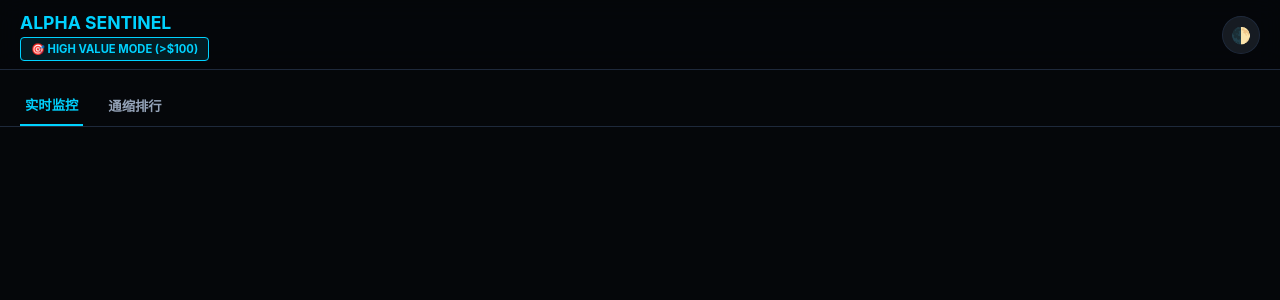
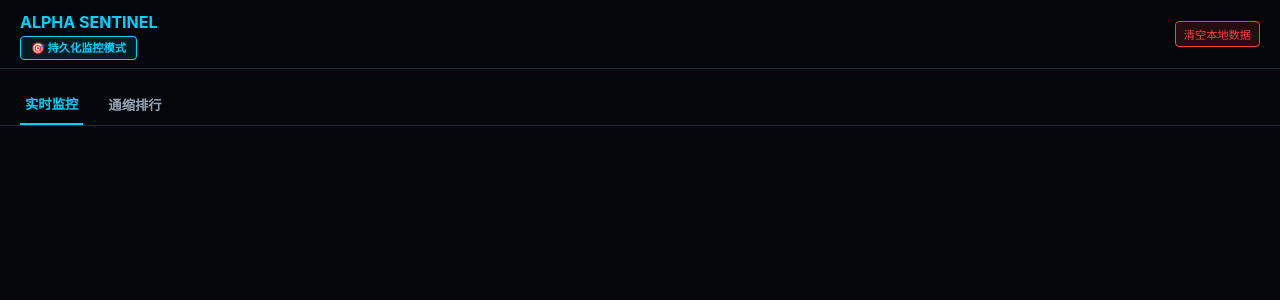
Before and after one commit to dadaleo/VirtualsMonitor2, a Flask app: page / in a window 1280 px wide. Shown: the top 300 px of the page. Run offline with Flask 3, Linux system fonts and the light colour scheme; some libraries are stand-ins or nearby versions.

Commit message:
Add files via upload

```diff
--- a/templates/index.html
+++ b/templates/index.html
@@ -3,7 +3,7 @@
 <head>
     <meta charset="UTF-8">
     <meta name="viewport" content="width=device-width, initial-scale=1.0, maximum-scale=1.0, user-scalable=no">
-    <title>Alpha Sentinel - High Value Only</title>
+    <title>Alpha Sentinel - Persistent v8.0</title>
     <script src="https://cdn.socket.io/4.7.2/socket.io.min.js"></script>
     <style>
         :root {
@@ -12,48 +12,29 @@
             --accent-red: #ff3e3e; --text-main: #e0e6ed; --text-dim: #94a3b8;
             --border: #1e293b; --table-head: #161b22;
         }
-
-        body.light-theme {
-            --bg: #f4f7fa; --card-bg: #ffffff; --header-bg: rgba(244, 247, 250, 0.95);
-            --accent-blue: #0055ff; --accent-green: #008f39; --accent-gold: #d48a00;
-            --accent-red: #d32f2f; --text-main: #1e293b; --text-dim: #64748b;
-            --border: #e2e8f0; --table-head: #f1f5f9;
-        }
-
-        body { background: var(--bg); color: var(--text-main); font-family: 'Inter', sans-serif; margin: 0; transition: 0.3s; padding-bottom: 50px; }
-
-        .header-nav {
-            position: sticky; top: 0; z-index: 100; background: var(--header-bg);
-            backdrop-filter: blur(12px); border-bottom: 1px solid var(--border);
-            padding: 12px 20px; display: flex; justify-content: space-between; align-items: center;
-        }
-
-        /* 模式与状态标签 */
+        body { background: var(--bg); color: var(--text-main); font-family: 'Inter', sans-serif; margin: 0; padding-bottom: 30px; }
+        .header-nav { position: sticky; top: 0; z-index: 100; background: var(--header-bg); backdrop-filter: blur(12px); border-bottom: 1px solid var(--border); padding: 12px 20px; display: flex; justify-content: space-between; align-items: center; }
         .mode-badge { background: rgba(0, 210, 255, 0.1); color: var(--accent-blue); padding: 4px 10px; border-radius: 4px; font-size: 0.7rem; font-weight: bold; border: 1px solid var(--accent-blue); }
-        .theme-toggle { cursor: pointer; padding: 8px; border-radius: 50%; background: var(--table-head); border: 1px solid var(--border); }
-
         .grid { display: grid; grid-template-columns: repeat(auto-fill, minmax(340px, 1fr)); gap: 15px; padding: 15px; }
-        .card { background: var(--card-bg); border: 1px solid var(--border); border-radius: 12px; padding: 18px; position: relative; animation: fadeIn 0.4s ease; }
-
-        .burn-value-display { background: var(--table-head); border-radius: 8px; padding: 15px; text-align: center; margin: 12px 0; border: 1px solid var(--border); }
+        .card { background: var(--card-bg); border: 1px solid var(--border); border-radius: 12px; padding: 18px; position: relative; animation: fadeIn 0.3s ease; }
+        .burn-value-display { background: var(--table-head); border-radius: 8px; padding: 12px; text-align: center; margin: 12px 0; }
         .usd-amount { font-size: 2rem; font-weight: 900; font-family: 'Consolas', monospace; color: var(--accent-green); }
-
-        .stats-table { width: 100%; border-collapse: collapse; background: var(--card-bg); border-radius: 12px; overflow-x: auto; display: block; }
-        .stats-table th { background: var(--table-head); padding: 12px; text-align: left; font-size: 0.75rem; color: var(--text-dim); }
+        .stats-table { width: 100%; border-collapse: collapse; background: var(--card-bg); margin-top: 10px; }
+        .stats-table th { background: var(--table-head); padding: 12px; text-align: left; font-size: 0.75rem; color: var(--text-dim); border-bottom: 1px solid var(--border); }
         .stats-table td { padding: 12px; border-bottom: 1px solid var(--border); font-size: 0.85rem; }
-
-        @keyframes fadeIn { from { opacity: 0; transform: translateY(10px); } to { opacity: 1; transform: translateY(0); } }
+        .btn-clear { background: #ff3e3e22; color: #ff3e3e; border: 1px solid #ff3e3e; padding: 4px 8px; border-radius: 4px; font-size: 0.7rem; cursor: pointer; }
         .hidden { display: none; }
+        @keyframes fadeIn { from { opacity: 0; } to { opacity: 1; } }
     </style>
 </head>
-<body class="dark-theme">
+<body>
 
     <nav class="header-nav">
         <div>
-            <h1 style="margin:0; font-size:1.1rem; color:var(--accent-blue);">ALPHA SENTINEL</h1>
-            <div style="margin-top:4px;"><span class="mode-badge">🎯 HIGH VALUE MODE (>$100)</span></div>
+            <h1 style="margin:0; font-size:1rem; color:var(--accent-blue);">ALPHA SENTINEL</h1>
+            <div style="margin-top:4px;"><span class="mode-badge">🎯 持久化监控模式</span></div>
         </div>
-        <div class="theme-toggle" onclick="toggleTheme()">🌓</div>
+        <button class="btn-clear" onclick="clearDatabase()">清空本地数据</button>
     </nav>
 
     <div style="padding: 15px 20px 0; display: flex; gap: 20px; border-bottom: 1px solid var(--border);">
@@ -63,32 +44,52 @@
 
     <div id="liveView"><div id="grid" class="grid"></div></div>
 
-    <div id="statsView" class="hidden" style="padding:15px;">
+    <div id="statsView" class="hidden" style="padding:15px; overflow-x: auto;">
         <table class="stats-table">
             <thead>
-                <tr>
-                    <th>代币</th>
-                    <th>次数</th>
-                    <th>累计 USD</th>
-                    <th>通缩强度</th>
-                    <th>最后时间</th>
-                </tr>
+                <tr><th>代币</th><th>回购次数</th><th>总价值(USD)</th><th>通缩指数</th></tr>
             </thead>
             <tbody id="statsBody"></tbody>
         </table>
     </div>
 
     <script>
-        // 修改点：直接连接到你的 Zeabur 或本地后端地址
         const socket = io();
         let allEvents = [];
         let tokenCache = {};
-        const WETH_PX = 2650;
 
-        function toggleTheme() {
-            document.body.classList.toggle('light-theme');
+        // --- 本地存储逻辑 ---
+        function saveToLocal() {
+            try {
+                // 仅保留最近1000条，防止本地存储溢出
+                const dataToSave = allEvents.slice(-1000);
+                localStorage.setItem('alpha_sentinel_data', JSON.stringify(dataToSave));
+            } catch (e) { console.error("本地存储失败", e); }
         }
 
+        function loadFromLocal() {
+            const saved = localStorage.getItem('alpha_sentinel_data');
+            if (saved) {
+                allEvents = JSON.parse(saved);
+                console.log(`已从本地恢复 ${allEvents.length} 条数据`);
+                // 恢复后立即渲染一次，特别是如果是刚开网页
+                allEvents.forEach(e => {
+                    if (e.usd >= 100) renderCard(e, false); // false 表示不置顶，按顺序排
+                });
+                renderStats();
+            }
+        }
+
+        function clearDatabase() {
+            if (confirm("确定要清空所有本地历史数据和排行榜吗？")) {
+                localStorage.removeItem('alpha_sentinel_data');
+                allEvents = [];
+                document.getElementById('grid').innerHTML = '';
+                renderStats();
+            }
+        }
+
+        // --- 核心逻辑 ---
         function switchTab(mode) {
             const isL = mode === 'live';
             document.getElementById('liveView').classList.toggle('hidden', !isL);
@@ -115,71 +116,85 @@
             } catch { return { symbol: 'N/A', fdv: 0, price: 0 }; }
         }
 
-        socket.on('new_burn_event', async (data) => {
-            if(document.getElementById(data.tx)) return;
-            const dex = await getDex(data.token);
-            const qty = parseFloat(data.amount.replace(/,/g, ''));
-            let usd = qty * dex.price;
-
-            // 链上兜底估算
-            if(dex.price === 0 && data.weth_reserve > 0) {
-                usd = qty * (data.weth_reserve / parseFloat(data.reserve.replace(/,/g, ''))) * WETH_PX;
-            }
-
-            // 核心修改：无论金额多少，都存入统计数组
-            allEvents.push({...data, ...dex, usd, qty});
-
-            // 核心修改：仅展示金额大于 100 的卡片
-            if (usd < 100) return;
+        function renderCard(data, isNew = true) {
+            if (document.getElementById(data.tx)) return; // 彻底排重
 
             const card = document.createElement('div');
             card.className = 'card';
             card.id = data.tx;
-
             card.innerHTML = `
                 <div style="display:flex; justify-content:space-between; align-items:flex-start;">
                     <div>
-                        <b style="font-size:1.2rem;">${dex.symbol}</b>
-                        <div style="font-size:0.7rem; color:var(--text-dim);">FDV: $${dex.fdv.toLocaleString()}</div>
+                        <b style="font-size:1.1rem; color:var(--accent-blue);">${data.symbol}</b>
+                        <div style="font-size:0.7rem; color:var(--text-dim);">市值: $${data.fdv.toLocaleString()}</div>
                     </div>
                     <span style="font-size:0.65rem; color:var(--text-dim);">${data.time}</span>
                 </div>
                 <div class="burn-value-display">
-                    <div style="font-size:0.6rem; color:var(--text-dim); margin-bottom:4px;">BURN VALUE</div>
-                    <div class="usd-amount">$${usd.toLocaleString(undefined,{minimumFractionDigits:2})}</div>
+                    <div class="usd-amount">$${data.usd.toLocaleString(undefined,{minimumFractionDigits:2})}</div>
                 </div>
                 <div style="display:flex; justify-content:space-between; font-size:0.75rem;">
-                    <span style="color:var(--accent-gold); font-weight:bold;">${usd > 500 ? '🔥 WHALE' : '✅ VERIFIED'}</span>
+                    <span style="color:var(--accent-gold); font-weight:bold;">${data.usd > 500 ? '🔥 WHALE' : '✅ VERIFIED'}</span>
                     <span>IMPACT: <span style="color:var(--accent-red);">${data.impact}%</span></span>
                 </div>
                 <div style="margin-top:12px; border-top:1px solid var(--border); padding-top:8px; text-align:right;">
-                    <a href="https://basescan.org/tx/${data.tx}" target="_blank" style="color:var(--accent-blue); text-decoration:none; font-size:0.7rem;">TX DETAILS →</a>
+                    <a href="https://basescan.org/tx/${data.tx}" target="_blank" style="color:var(--accent-dim); text-decoration:none; font-size:0.7rem;">查看哈希 →</a>
                 </div>
             `;
-            document.getElementById('grid').insertBefore(card, document.getElementById('grid').firstChild);
+            const grid = document.getElementById('grid');
+            if (isNew) grid.insertBefore(card, grid.firstChild);
+            else grid.appendChild(card);
+        }
+
+        socket.on('new_burn_event', async (data) => {
+            // 先排重，避免重复计算
+            if (allEvents.some(e => e.tx === data.tx)) return;
+
+            const dex = await getDex(data.token);
+            const qty = parseFloat(data.amount.replace(/,/g, ''));
+            let usd = qty * (dex.price || 0);
+
+            // 链上兜底逻辑
+            if(usd === 0 && data.weth_reserve > 0) {
+                usd = qty * (data.weth_reserve / parseFloat(data.reserve.replace(/,/g, ''))) * 2650;
+            }
+
+            const eventData = {...data, ...dex, usd, qty};
+            allEvents.push(eventData);
+
+            // 存入本地存储
+            saveToLocal();
+
+            // 仅展示 > 100 的卡片
+            if (usd >= 100) {
+                renderCard(eventData, true);
+            }
+
+            // 实时更新一次排行榜
+            if (document.getElementById('statsView').className === '') renderStats();
         });
 
         function renderStats() {
             const s = {};
             allEvents.forEach(e => {
-                if(!s[e.token]) s[e.token] = { sym: e.symbol, count: 0, total: 0, last: e.time, fdv: e.fdv };
+                if(!s[e.token]) s[e.token] = { sym: e.symbol, count: 0, total: 0, fdv: e.fdv };
                 s[e.token].count++;
                 s[e.token].total += e.usd;
-                s[e.token].last = e.time;
             });
             const sorted = Object.entries(s).sort((a,b) => b[1].total - a[1].total);
             document.getElementById('statsBody').innerHTML = sorted.map(([addr, d]) => {
                 const intensity = d.fdv > 0 ? ((d.total / d.fdv) * 100).toFixed(4) : "0.0000";
-                return `
-                <tr>
+                return `<tr>
                     <td><b>${d.sym}</b></td>
                     <td>${d.count}</td>
                     <td style="color:var(--accent-green); font-weight:bold;">$${d.total.toLocaleString(undefined,{maximumFractionDigits:0})}</td>
                     <td style="color:var(--accent-gold);">${intensity}</td>
-                    <td style="font-size:0.7rem; color:var(--text-dim)">${d.last}</td>
-                </tr>
-            `}).join('');
+                </tr>`
+            }).join('');
         }
+
+        // 页面加载时执行
+        window.onload = loadFromLocal;
     </script>
 </body>
 </html>
```
